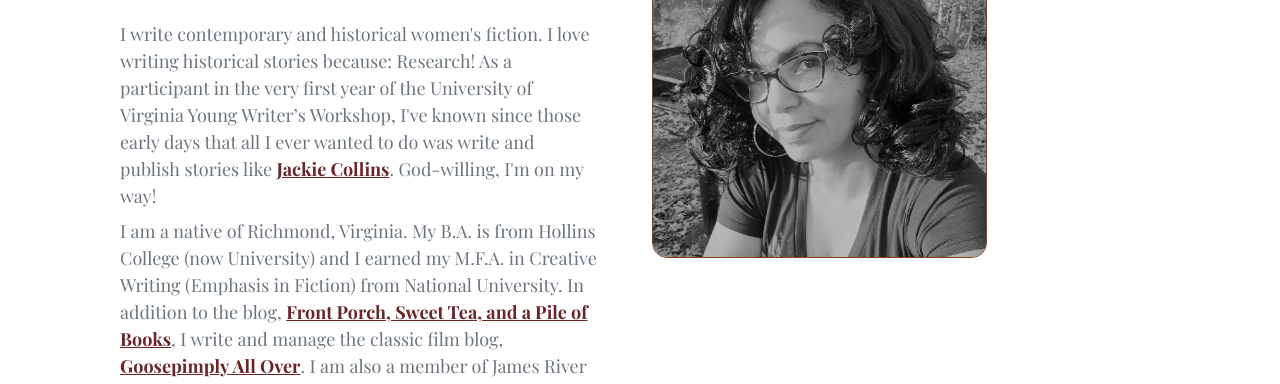
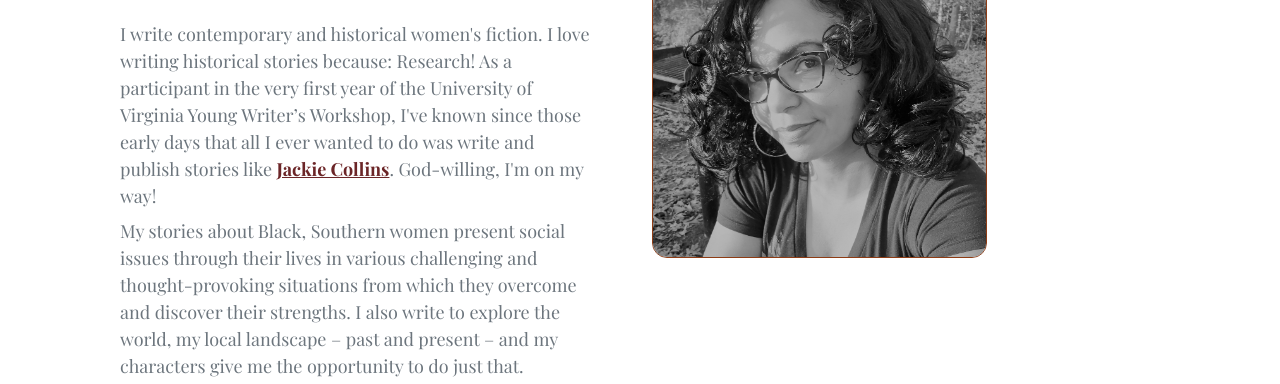
Before and after one commit to tonyarice/updated-author-site, a plain HTML site: page about.html in a window 1280 px wide. Shown: the part 382-766 px from the top of the page. Drawn offline with nearby package versions, Linux system fonts and the light colour scheme.

Commit message:
Updated about page

```diff
--- a/about.html
+++ b/about.html
@@ -75,7 +75,7 @@
     <div class="text-muted">
     <p class="mb-2">I write contemporary and historical women's fiction. I love writing historical stories because: Research! As a participant in the very first year of the University of Virginia Young Writer’s Workshop, I've known since those early days that all I ever wanted to do was write and publish stories like <a href="https://tonyarice.wordpress.com/2015/09/20/jackie-collins-ill-miss-her/"><strong>Jackie Collins</strong></a>. God-willing, I'm on my way!
 
-    <!-- <p>My stories about Southern, Black women present social issues through their lives in various challenging and thought-provoking situations which they seek to overcome and discover their strengths. I also write to explore the world, my local landscape – past and present – and my characters give me the opportunity to do just that.</p> -->
+    <p>My stories about Black, Southern women present social issues through their lives in various challenging and thought-provoking situations from which they overcome and discover their strengths. I also write to explore the world, my local landscape – past and present – and my characters give me the opportunity to do just that.</p>
 
     <p>I am a native of Richmond, Virginia. My B.A. is from Hollins College (now University) and I earned my M.F.A. in Creative Writing (Emphasis in Fiction) from National University. In addition to the blog, <a href="https://tonyarice.wordpress.com/"><strong>Front Porch, Sweet Tea, and a Pile of Books</strong></a>, I write and manage the classic film blog, <a href="https://goosepimplyallover.wordpress.com/"><strong>Goosepimply All Over</strong></a>. I am also a member of James River Writers. I live in Virginia with my family, which includes our cats with whom I share my office and ultimately my desk.</p>
 
```
